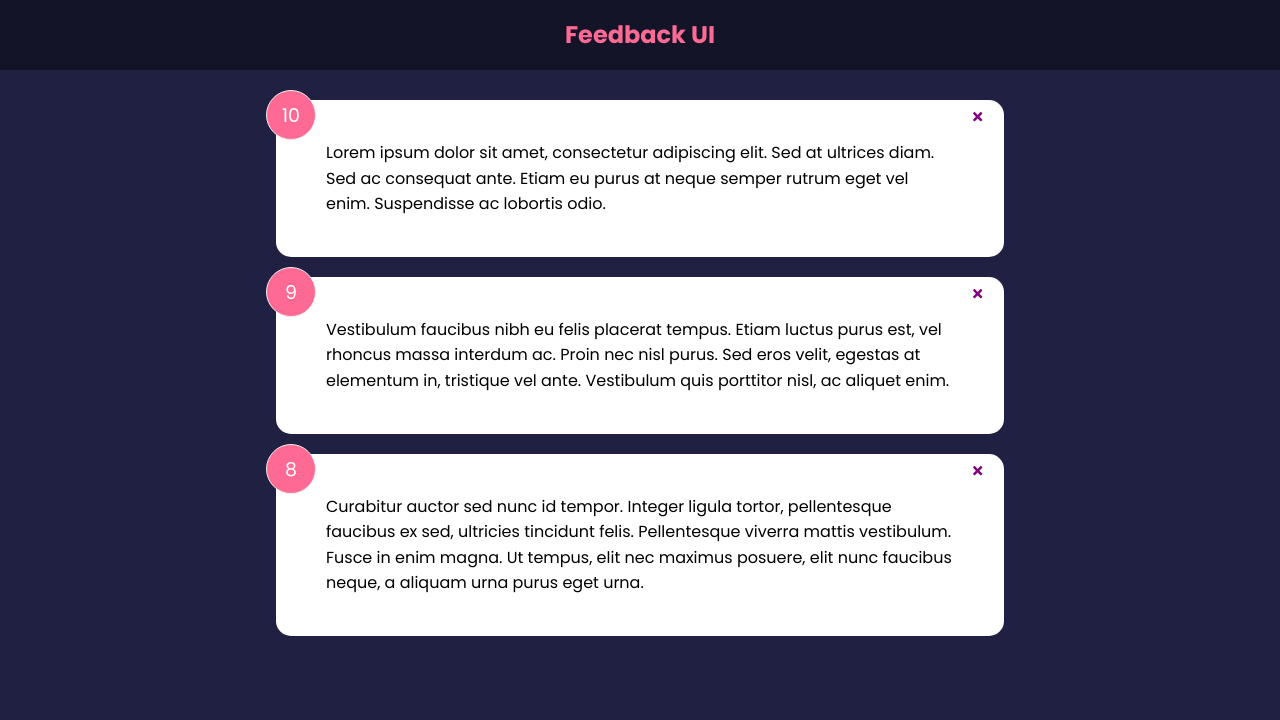
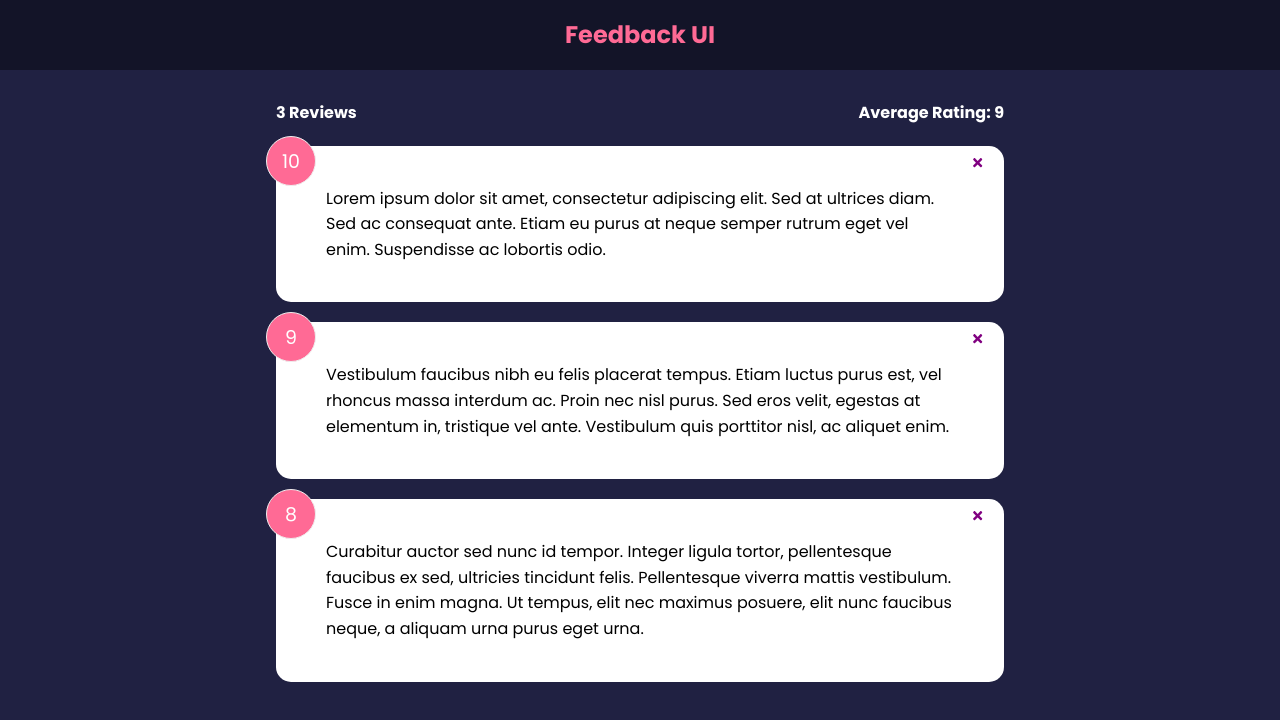
Before and after one commit to stanycruz/feedback-app, a React (Create React App) app: page / in a window 1280 px wide. Shown: the top 720 px of the page. Built offline with nearby package versions, Linux system fonts and the light colour scheme.

Commit message:
feat: add feedbackstats component & reactivity

```diff
--- a/src/App.js
+++ b/src/App.js
@@ -1,6 +1,7 @@
 import { useState } from 'react'
 import Header from './components/Header'
 import FeedbackList from './components/FeedbackList'
+import FeedbackStats from './components/FeedbackStats'
 import FeedbackData from './data/FeedbackData'
 
 function App() {
@@ -16,6 +17,7 @@
     <>
       <Header />
       <div className="container">
+        <FeedbackStats feedback={feedback} />
         <FeedbackList feedback={feedback}
         handleDelete={deleteFeedback} />
       </div>
--- /dev/null
+++ b/src/components/FeedbackStats.jsx
@@ -0,0 +1,23 @@
+import PropTypes from 'prop-types'
+
+function FeedbackStats({ feedback }) {
+  // Calculate ratings avg
+  let average = feedback.reduce((acc, cur) => {
+    return acc + cur.rating
+  }, 0) / feedback.length
+
+  average = average.toFixed(1).replace(/[.,]0$/, '')
+
+  return (
+    <div className="feedback-stats">
+      <h4>{feedback.length} Reviews</h4>
+      <h4>Average Rating: {isNaN(average) ? 0 : average}</h4>
+    </div>
+  )
+}
+
+FeedbackStats.propTypes = {
+  feedback: PropTypes.array.isRequired,
+}
+
+export default FeedbackStats
```
